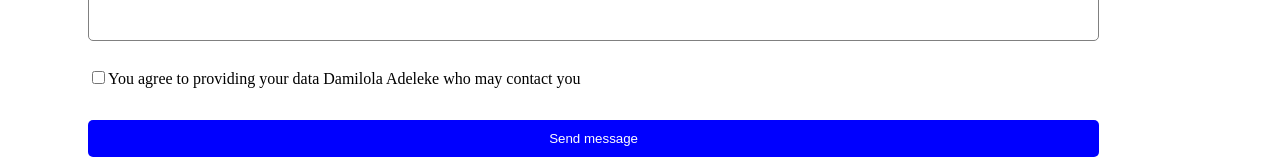
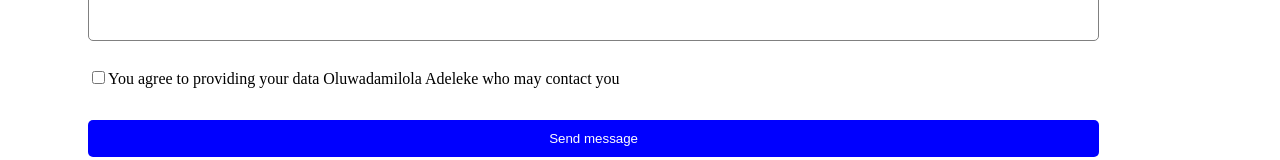
Before and after one commit to od-adeleke/Landing-Page, a React (Create React App) app: page /contact in a window 1280 px wide. Shown: the part 473-633 px from the top of the page. Built offline with nearby package versions, Linux system fonts and the light colour scheme.

Commit message:
fix: A bug fix

```diff
--- a/src/Contact.js
+++ b/src/Contact.js
@@ -2,7 +2,7 @@ import './Contact.css'
 import React from 'react'
 
 function Contact() {
-    const name = 'Damilola Adeleke'
+    const name = 'Oluwadamilola Adeleke'
   return (
     <div className='contact'>
         <div className="container">
```
